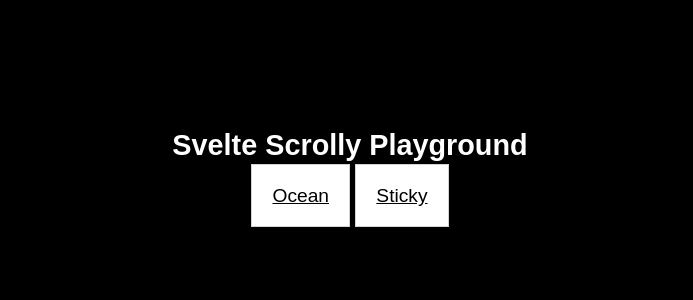
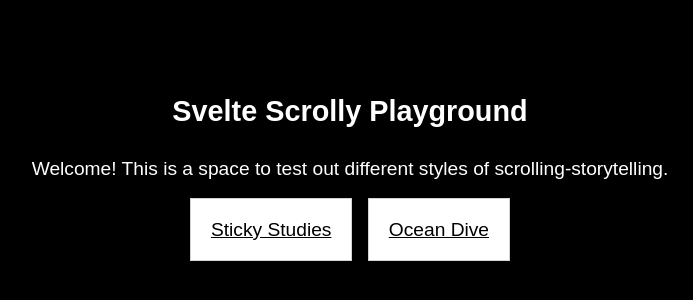
Before and after one commit to emikjackson/we-like-soup, a SvelteKit app: page / in a window 1280 px wide. Shown: the part 212-512 px from the top of the page, without its empty margins (290-983 px from the left). Built offline with nearby package versions, Linux system fonts and the light colour scheme; a web font is replaced by a local one.

Commit message:
update landing page and text

```diff
--- a/src/routes/+page.svelte
+++ b/src/routes/+page.svelte
@@ -4,10 +4,10 @@
 
 <div class="wrapper">
   <h2>Svelte Scrolly Playground</h2>
+  <p>Welcome! This is a space to test out different styles of scrolling-storytelling.</p>
   <nav>
-    <a href="/ocean">Ocean</a>
-    <!-- <a href="/blob">Blob</a> -->
-    <a href="/sticky">Sticky</a>
+    <a href="/sticky">Sticky Studies</a>
+    <a href="/ocean">Ocean Dive</a>
   </nav>
 </div>
 
@@ -22,10 +22,15 @@
   }
   nav {
     margin-bottom: 40px;
+    margin-top: 20px;
+  }
+  p {
+    color: white;
   }
   h2 {
     color: white;
     margin-top: 0px;
+    margin-bottom: 10px;
   }
   a {
     background-color: white;
@@ -35,5 +40,6 @@
     position: static;
     z-index: 1000;
     color: black;
+    margin: 0px 5px;
   }
 </style>
--- a/src/routes/sticky/BlobStory.svelte
+++ b/src/routes/sticky/BlobStory.svelte
@@ -74,7 +74,7 @@
 
 <HeaderBlock {bgColor}>
   <h1>Sticky Scrolling!</h1>
-  <p>An example of sticky scrolling interactions.</p>
+  <p>A couple examples of sticky scrolling interactions.</p>
 </HeaderBlock>
 
 <Section {bgColor}>
```
